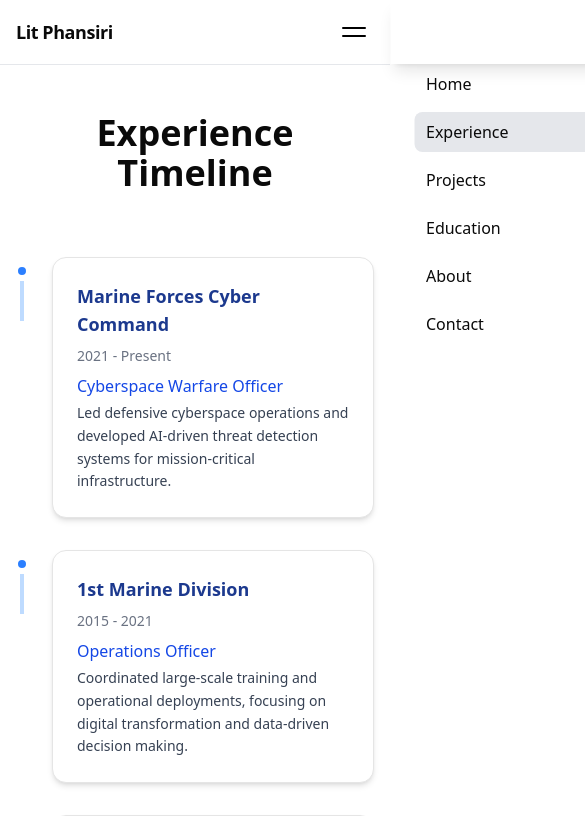
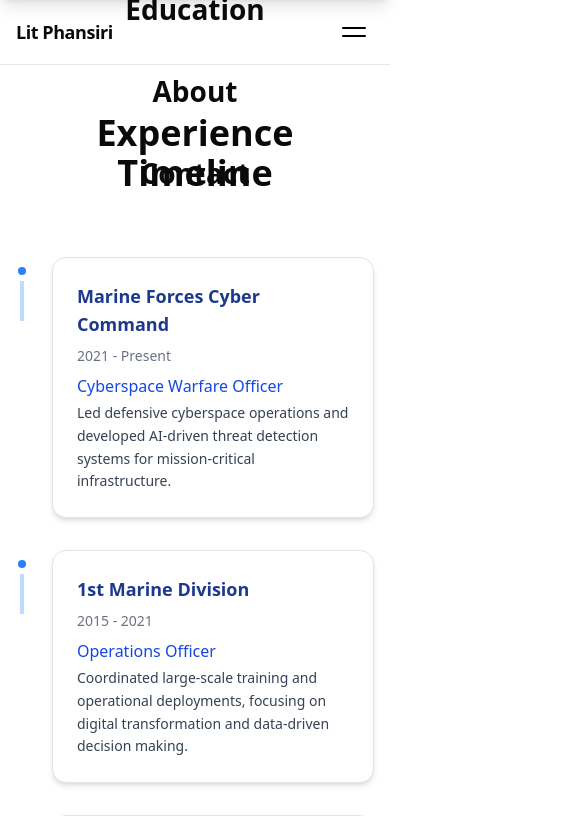
Before and after one commit to phansiri/website-nextjs-portfolio-2025, a Next.js app: page /experience in a window 390 px wide. Shown: the top 816 px of the page, 585 px wide, since content can reach past the window. Built offline with nearby package versions, Linux system fonts and the light colour scheme.

Commit message:
feat: mobile menu slides down to cover screen, 28px nav links, Apple-style

```diff
--- a/src/components/layout/Navbar.tsx
+++ b/src/components/layout/Navbar.tsx
@@ -53,18 +53,21 @@
         onClick={() => setOpen(false)}
         aria-hidden={!open}
       />
+      {/* Mobile Menu Slide Down */}
       <div
-        className={`md:hidden fixed top-0 right-0 z-50 w-3/4 max-w-xs h-full bg-white shadow-lg transition-transform duration-300 ${open ? "translate-x-0" : "translate-x-full"}`}
+        className={`md:hidden fixed top-0 left-0 z-50 w-full h-full bg-white shadow-lg transition-transform duration-300 ${open ? "translate-y-0" : "-translate-y-full"}`}
         aria-hidden={!open}
+        style={{ willChange: 'transform' }}
       >
-        <nav className="flex flex-col gap-2 p-6 pt-16">
+        <nav className="flex flex-col gap-6 items-center justify-center h-full">
           {navLinks.map((link) => (
             <Link
               key={link.href}
               href={link.href}
-              className={`px-3 py-2 rounded-md text-base font-medium transition-colors hover:bg-gray-100 focus-visible:outline focus-visible:ring-2 focus-visible:ring-black/50 ${
+              className={`px-3 py-2 rounded-md font-semibold transition-colors hover:bg-gray-100 focus-visible:outline focus-visible:ring-2 focus-visible:ring-black/50 ${
                 pathname === link.href ? "bg-gray-200" : ""
               }`}
+              style={{ fontSize: 28 }}
               onClick={handleNavClick}
             >
               {link.label}
```
